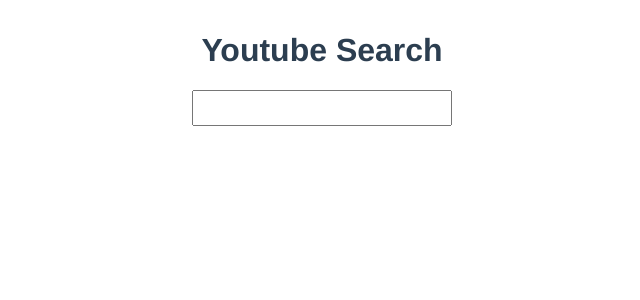
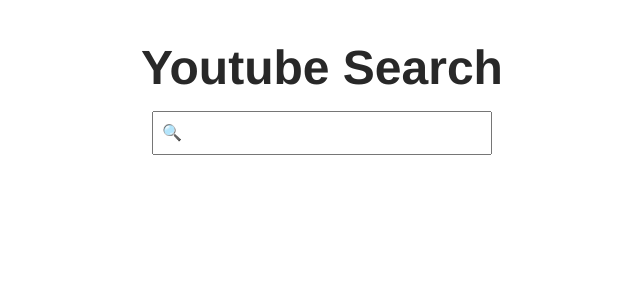
Before and after one commit to kkoomin/vue-project, a Vue app in the folder youtube-search/: page / in a window 1280 px wide. Shown: the top 300 px of the page, without its empty margins (318-958 px from the left). Built offline with nearby package versions, Linux system fonts and the light colour scheme.

Commit message:
move h1 tag into SearchBar component

```diff
--- a/youtube-search/src/App.vue
+++ b/youtube-search/src/App.vue
@@ -1,7 +1,6 @@
 <template>
   <div id="app">
     <header>
-      <h1>Youtube Search</h1>
       <SearchBar @handleInput="input" />
     </header>
     <main class="main">
--- a/youtube-search/src/components/SearchBar.vue
+++ b/youtube-search/src/components/SearchBar.vue
@@ -1,10 +1,13 @@
 <template>
   <section class="search-bar">
+    <h1>Youtube Search</h1>
     <input
       class="search-input"
       v-model="inputValue"
       @keypress.enter="$emit('handleInput', inputValue)"
       type="text"
+      placeholder="🔍"
+      onfocus="this.placeholder = ''"
     />
   </section>
 </template>
@@ -25,8 +28,14 @@
   margin-bottom: 4rem;
 }
 .search-input {
-  width: 15rem;
-  height: 2rem;
+  width: 20rem;
+  height: 2.5rem;
   padding: 0 0.5rem;
+  font-size: 1rem;
+}
+h1 {
+  font-size: 3rem;
+  margin-bottom: 1rem;
+  color: #282828;
 }
 </style>
```
